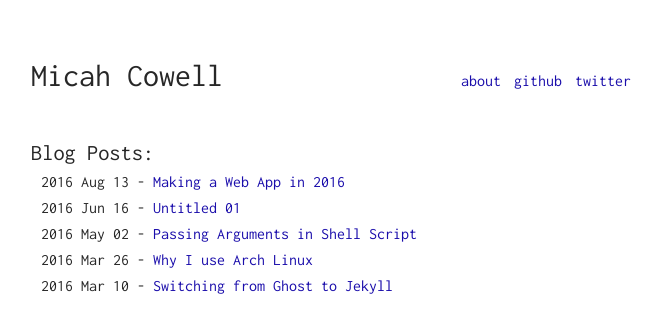
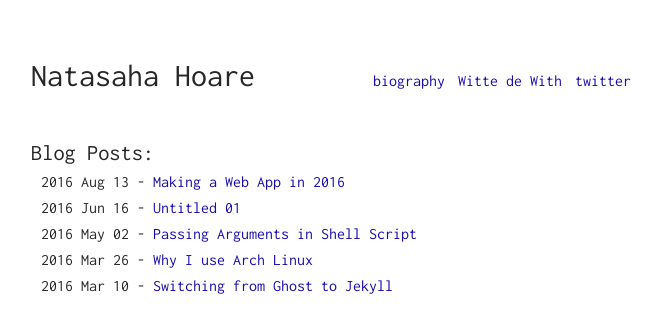
Before and after one commit to natashahoare/natashahoare, a Jekyll site: the page built from index.html, in a window 1280 px wide. Shown: the top 333 px of the page, without its empty margins (309-970 px from the left). Built offline with Jekyll 4.4.1, drawn with Linux system fonts in a browser that asks for light colours.

Commit message:
first changes

```diff
--- a/_config.yml
+++ b/_config.yml
@@ -1,10 +1,10 @@
 # Blog settings
-permalink: /blog/:title
+permalink: /article/:title
 
 
 # My variables
-name: Micah Cowell
-description: Futuristic web design
+name: Natasaha Hoare
+description: Curator & Writer
 google_verification: null
 
 
--- a/_data/navigation.yml
+++ b/_data/navigation.yml
@@ -1,8 +1,8 @@
-- title: about
-  url: /me
+- title: biography
+  url: /biography
 
-- title: github
-  url: https://github.com/getmicah
+- title: Witte de With
+  url: http://wdw.nl
 
 - title: twitter
-  url: https://twitter.com/getmicah
+  url: https://twitter.com/tashka
--- a/_layouts/about.html
+++ b/_layouts/about.html
@@ -4,7 +4,7 @@ layout: default
 
 <div class="about">
     <a class="about__back" href="/">&lt;-- back</a>
-    <h1 class="about__title">About Me:</h1>
+    <h1 class="about__title">Biography:</h1>
     <div class="about__content">
         {{ content }}
     </div>
```
Also changed, not shown: biography/index.md (added, +9 -0 lines), me/index.md (deleted, +0 -11 lines), README.md, 1 other file.
